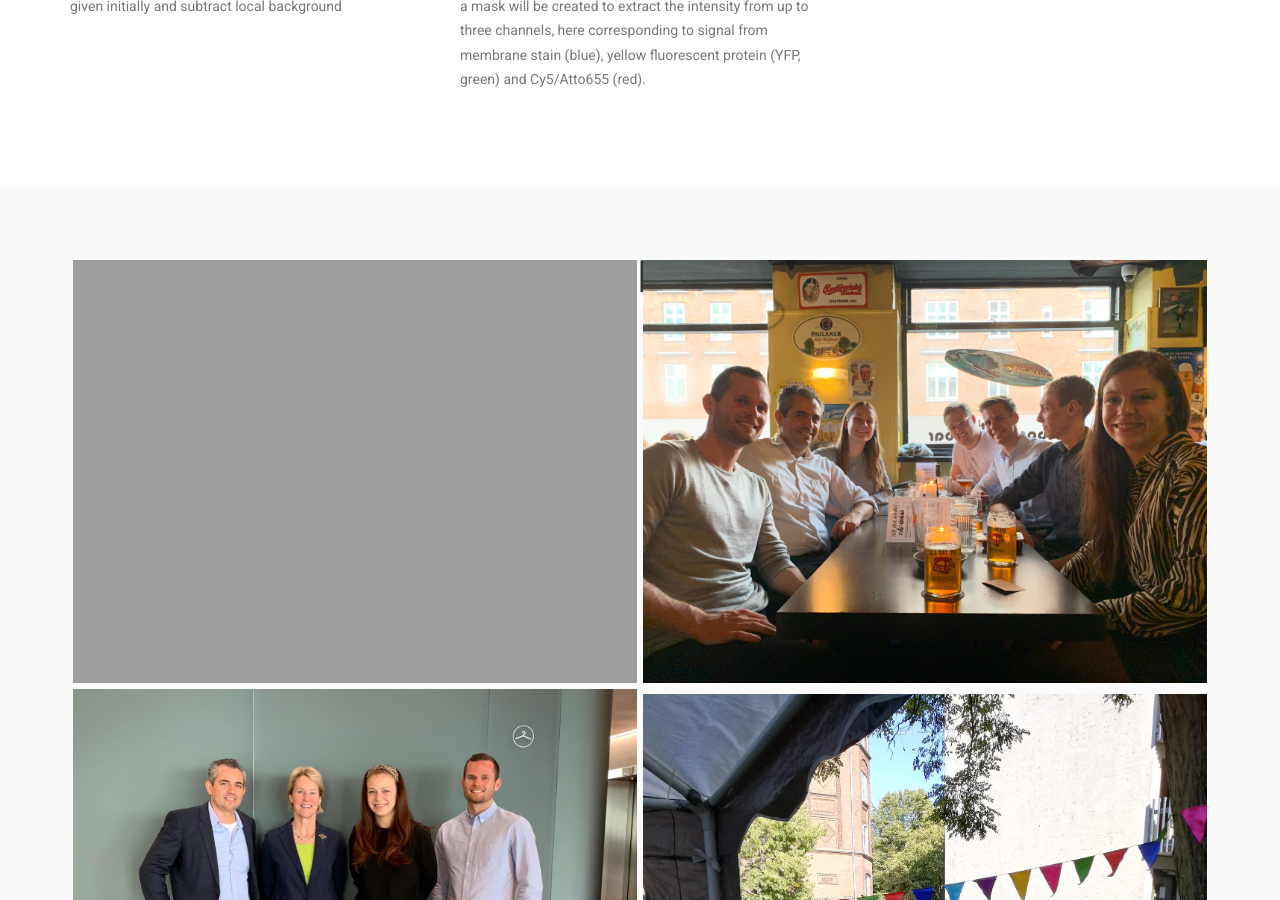
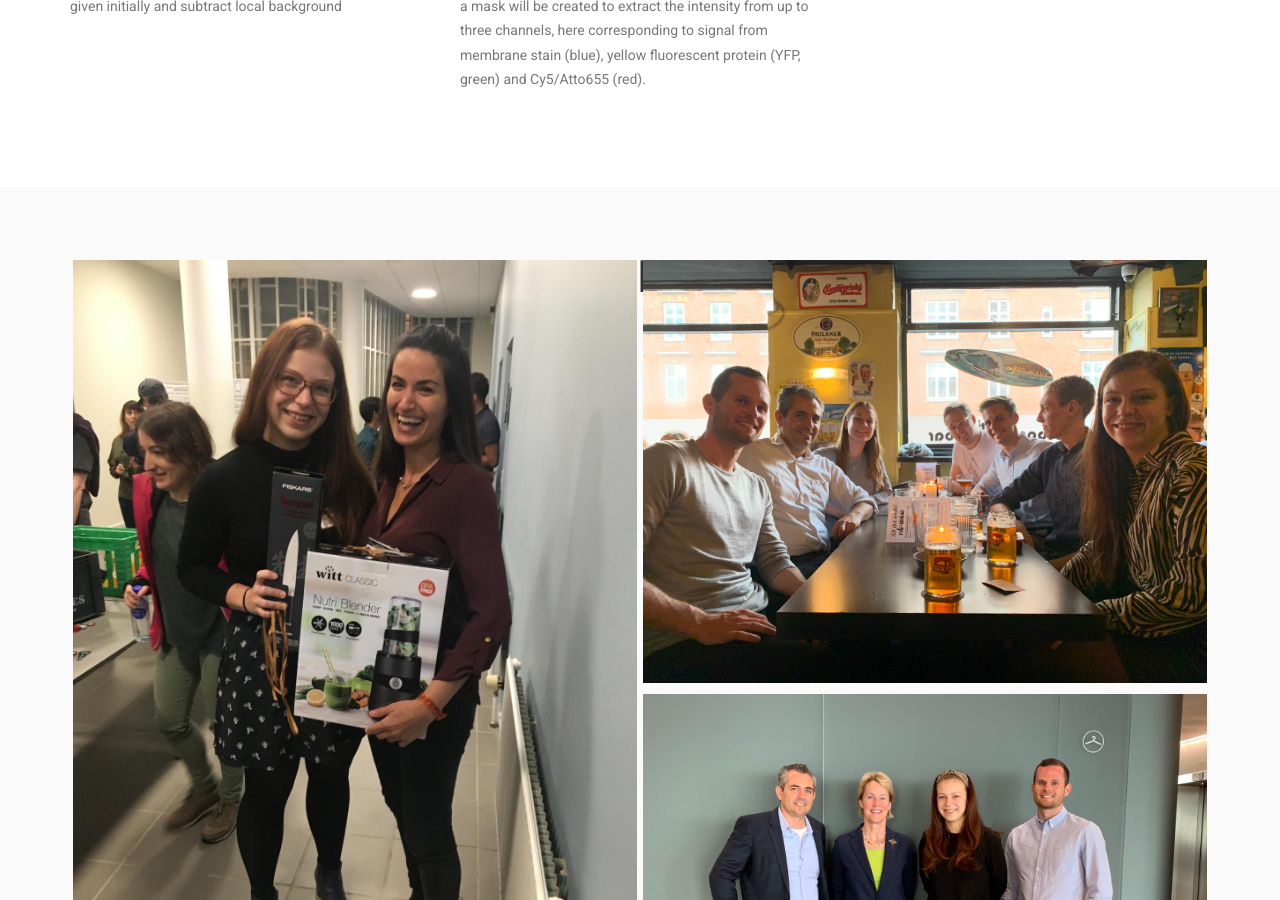
Before and after one commit to hatzakislab/hatzakislab.github.io, a Jekyll site: the page built from index.md, in a window 1280 px wide and 900 px high, scrolled down 4227 px. Built offline with Jekyll 4.4.1, drawn with Linux system fonts in a browser that asks for light colours; some web fonts are replaced; comment, search, counter and statistics services are not loaded.

Commit message:
fixed stupid mistake i made.

```diff
--- a/_data/gallery.yml
+++ b/_data/gallery.yml
@@ -3,7 +3,7 @@ picture_path: /
 
 pictures:
 
-- original: mette_poster_award.png
+- original: mette_poster_award.jpg
   title: Congratulations to Mette Malle for winning the Best Poster Award at the Copenhagen Nanomedicine Day!
 
 - original: joh_goodbye.jpg
```
